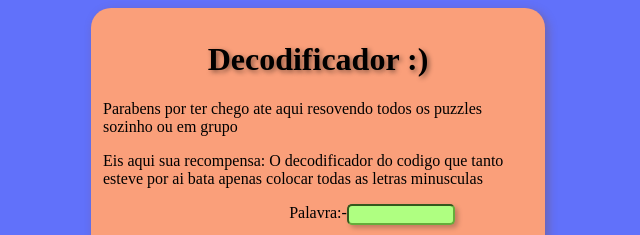
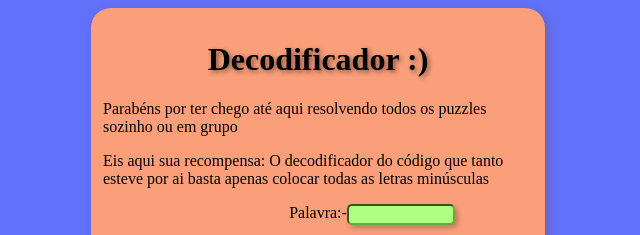
Before and after one commit to RodahnosGamer/codificador, a plain HTML site: page decodificador.html in a window 1280 px wide. Shown: the top 235 px of the page, 322-962 px from the left. Drawn offline with Linux system fonts and the light colour scheme.

Commit message:
Update decodificador.html

```diff
--- a/decodificador.html
+++ b/decodificador.html
@@ -30,8 +30,8 @@
     <div class="blockinput"> </div>
     <main>
         <h1> Decodificador :)</h1>
-        <p class="normaltext"> Parabens por ter chego ate aqui resovendo todos os puzzles sozinho ou em grupo</p>
-        <p class="normaltext"> Eis aqui sua recompensa: O decodificador do codigo que tanto esteve por ai bata apenas colocar todas as letras minusculas</p>
+        <p class="normaltext"> Parabéns por ter chego até aqui resolvendo todos os puzzles sozinho ou em grupo</p>
+        <p class="normaltext"> Eis aqui sua recompensa: O decodificador do código que tanto esteve por ai basta apenas colocar todas as letras minúsculas</p>
         <p id= "final1"></p>
         <p id= "final2"></p>
         <p id= "final3"></p>
```
